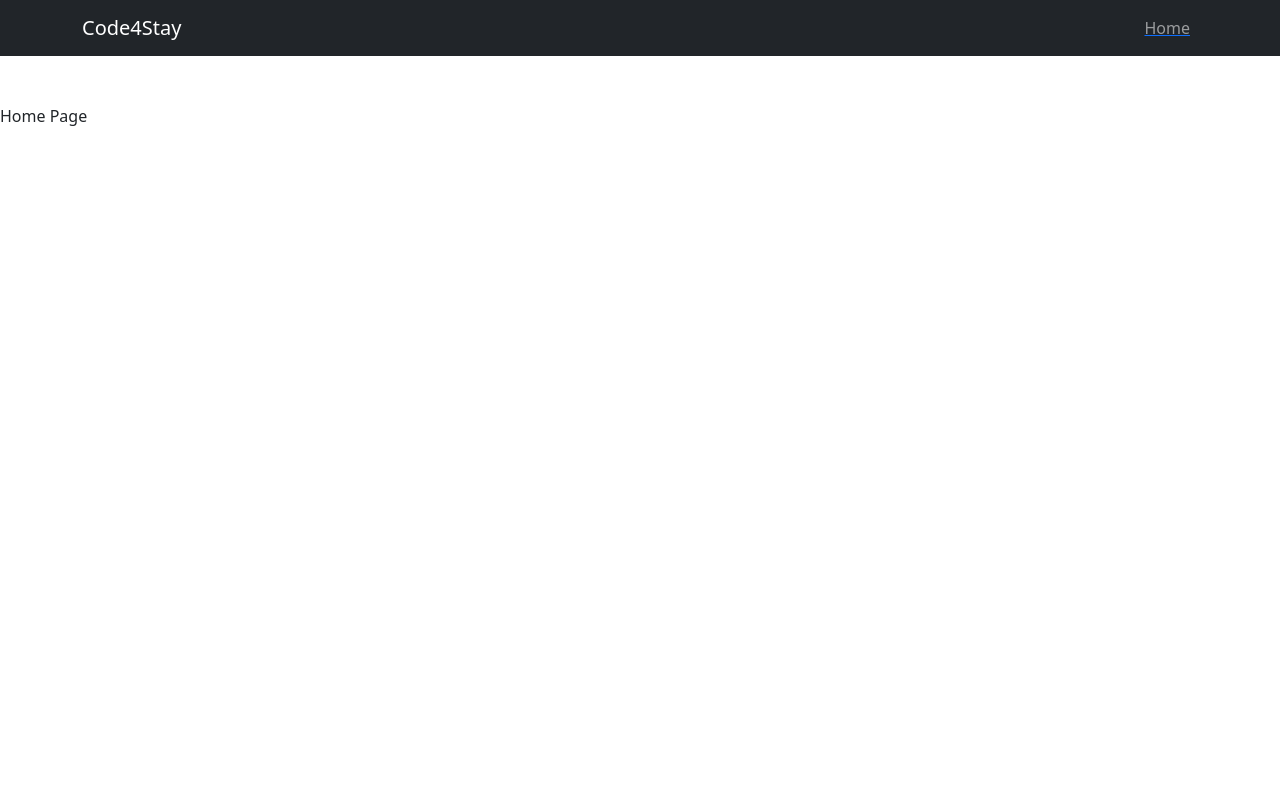
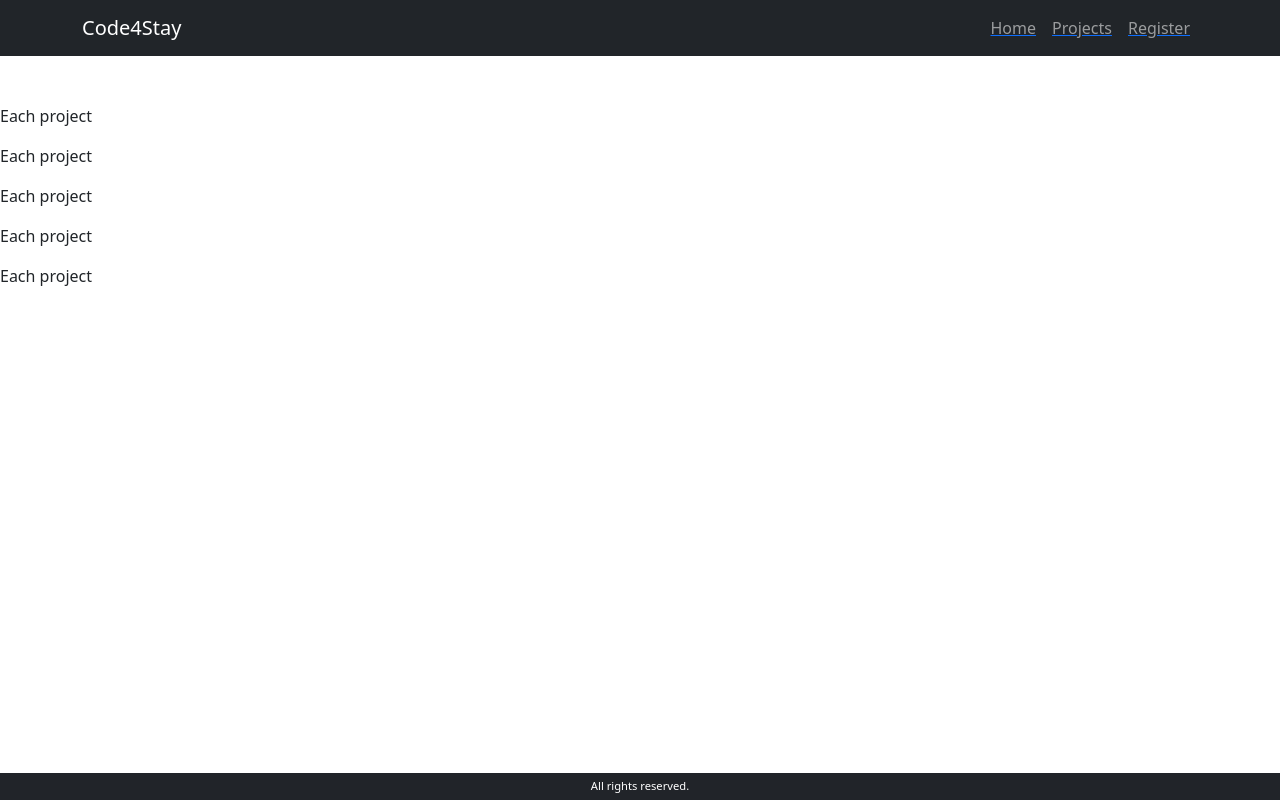
Before and after one commit to ghersf91/code4Stay-client, a React (Create React App) app: page /projects in a window 1280 px wide. Built offline with nearby package versions, Linux system fonts and the light colour scheme.

Commit message:
created pages for Signup and projects, linked routes to prepare

```diff
--- a/src/App.jsx
+++ b/src/App.jsx
@@ -1,13 +1,15 @@
 import './App.css';
-import HomePage from './Pages/HomePage/HomePage';
+import Footer from './Components/Footer/Footer';
 import Navigation from './Components/Navigation/Navigation';
+import AppRoutes from './Routes/AppRoutes';
 
 
 function App() {
   return (
     <div className="App">
       <Navigation />
-      <HomePage />
+      <AppRoutes />
+      <Footer />
     </div>
   );
 }
--- a/src/Components/Footer/Footer.css
+++ b/src/Components/Footer/Footer.css
@@ -0,0 +1,11 @@
+.Footer {
+    background-color: #212429;
+    color: white;
+    font-size: .7em;
+    text-align: center;
+    padding: 5px;
+    position: fixed;
+    width: 100%;
+    bottom: 0;
+    left: 0;
+}
--- a/src/Components/Footer/Footer.jsx
+++ b/src/Components/Footer/Footer.jsx
@@ -0,0 +1,10 @@
+import './Footer.css'
+
+const Footer = () => {
+
+    return (
+        <footer className="Footer">All rights reserved.</footer>
+    )
+}
+
+export default Footer
--- a/src/Components/Navigation/Navigation.jsx
+++ b/src/Components/Navigation/Navigation.jsx
@@ -13,6 +13,12 @@ const Navigation = () => {
                         <Link to="/">
                             <Nav.Link as="span">Home</Nav.Link>
                         </Link>
+                        <Link to="/projects">
+                            <Nav.Link as="span">Projects</Nav.Link>
+                        </Link>
+                        <Link to="/register">
+                            <Nav.Link as="span">Register</Nav.Link>
+                        </Link>
                     </Nav>
                 </Navbar.Collapse>
             </Container>
--- /dev/null
+++ b/src/Components/ProjectsCard/ProjectsCard.jsx
@@ -0,0 +1,7 @@
+const ProjectCard = () => {
+    return (
+        <p>Each project</p>
+    )
+}
+
+export default ProjectCard
--- /dev/null
+++ b/src/Components/ProjectsList/ProjectList.jsx
@@ -0,0 +1,17 @@
+import ProjectCard from "../ProjectsCard/ProjectsCard"
+
+const ProjectsList = () => {
+
+    return (
+        <>
+            <ProjectCard />
+            <ProjectCard />
+            <ProjectCard />
+            <ProjectCard />
+            <ProjectCard />
+
+        </>
+    )
+}
+
+export default ProjectsList
--- /dev/null
+++ b/src/Components/SignupForm/SignupForm.jsx
@@ -0,0 +1,16 @@
+const SignupForm = () => {
+    // const [singupData, setSignupData] = useState({
+    //     username: '',
+    //     email: '',
+    //     password: ''
+
+    // })
+
+
+
+    return (
+        <h1>Sign up form</h1>
+    )
+}
+
+export default SignupForm
--- a/src/Pages/ProjectsPage/ProjectsPage.jsx
+++ b/src/Pages/ProjectsPage/ProjectsPage.jsx
@@ -0,0 +1,12 @@
+import ProjectsList from "../../Components/ProjectsList/ProjectList"
+
+const ProjectPage = () => {
+
+    return (
+        <>
+            <ProjectsList />
+        </>
+    )
+}
+
+export default ProjectPage
--- /dev/null
+++ b/src/Pages/SignupPage/SignupPage.jsx
@@ -0,0 +1,9 @@
+import SignupForm from "../../Components/SignupForm/SignupForm"
+
+const SignupPage = () => {
+    return (
+        <SignupForm />
+    )
+}
+
+export default SignupPage
--- a/src/Routes/AppRoutes.jsx
+++ b/src/Routes/AppRoutes.jsx
@@ -1,9 +1,26 @@
+import { Route, Routes } from 'react-router-dom'
+
+import SignupPage from '../Pages/SignupPage/SignupPage'
+import HomePage from './../Pages/HomePage/HomePage'
+import ProjectsPage from './../Pages/ProjectsPage/ProjectsPage'
+
+
 const AppRoutes = () => {
 
     return (
-        <Routes>
-            <Route path="/" element={<HomePage />} />
-        </Routes>
+        <>
+            <Routes>
+                <Route path="/" element={<HomePage />} />
+            </Routes>
+            <Routes>
+                <Route path="/projects" element={<ProjectsPage />} />
+            </Routes>
+            <Routes>
+                <Route path="/register" element={<SignupPage />} />
+            </Routes>
+
+        </>
+
     )
 }
 
```
Also changed, not shown: 1 other file (tests, documents, lock files or other folders).
